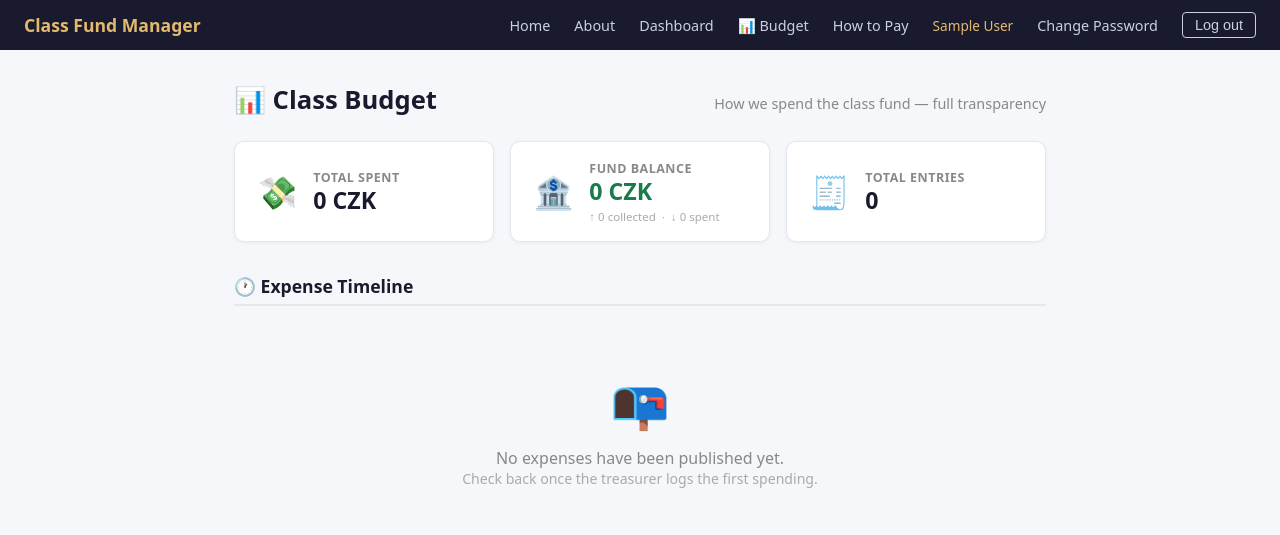
After one commit to gyarab/2025_wt_prj_dembinny, a Django app: page /budget/ in a window 1280 px wide. The commit adds this page. Shown: the top 535 px of the page. Run offline with Django 5.2, Linux system fonts and the light colour scheme; the visitor is signed in with stand-in values (Sample User, id 1); data comes from the database, SQL or seed files in the repository; data that the repository does not hold is empty.

Commit message:
v0.2.15 - Day 12 - Budget transparency

```diff
--- /dev/null
+++ b/prj/app/context_processors.py
@@ -0,0 +1,45 @@
+"""
+app/context_processors.py
+─────────────────────────
+Global context processors injected into every template automatically.
+
+Registered in settings.py → TEMPLATES[0]['OPTIONS']['context_processors'].
+"""
+
+from django.db.models import Sum
+
+from .models import Expense, Transaction
+
+
+def fund_balance(request):
+    """
+    Injects three fund-level numbers into every template context:
+
+        fund_collected  – total CZK from all CONFIRMED transactions
+        fund_spent      – total CZK across all Expense records
+        fund_balance    – fund_collected minus fund_spent
+                          (negative means the fund is in deficit)
+
+    These are intentionally cheap aggregation queries (two SUM calls)
+    and are available on both the student dashboard and the treasurer dashboard.
+    The treasurer dashboard view already passes its own copies, but the
+    context processor values serve as a reliable fallback and power the
+    student-facing balance banner.
+    """
+    collected = (
+        Transaction.objects
+        .filter(status=Transaction.Status.CONFIRMED)
+        .aggregate(s=Sum('amount'))['s'] or 0
+    )
+    spent = Expense.objects.aggregate(s=Sum('amount'))['s'] or 0
+
+    show_balance = not (
+        request.user.is_authenticated and request.user.hide_fund_balance
+    )
+
+    return {
+        'fund_collected':    collected,
+        'fund_spent':        spent,
+        'fund_balance':      collected - spent,
+        'show_fund_balance': show_balance,
+    }
--- a/prj/app/static/css/main.css
+++ b/prj/app/static/css/main.css
@@ -1571,3 +1571,217 @@ main {
 .fund-breakdown span {
     white-space: nowrap;
 }
+
+/* ═══════════════════════════════════════════════════════════
+   Budget / Transparency page
+   ═══════════════════════════════════════════════════════════ */
+
+/* ── Summary cards ── */
+.budget-summary {
+    display: flex;
+    gap: 1rem;
+    flex-wrap: wrap;
+    margin-bottom: 2rem;
+}
+
+.budget-card {
+    flex: 1 1 200px;
+    display: flex;
+    align-items: center;
+    gap: 1rem;
+    background: #fff;
+    border: 1px solid #e2e8f0;
+    border-radius: 10px;
+    padding: 1.1rem 1.4rem;
+    box-shadow: 0 1px 4px rgba(0,0,0,.05);
+}
+
+.bc-icon {
+    font-size: 2rem;
+    line-height: 1;
+}
+
+.bc-label {
+    font-size: .78rem;
+    color: #888;
+    font-weight: 600;
+    text-transform: uppercase;
+    letter-spacing: .04em;
+    margin-bottom: .15rem;
+}
+
+.bc-value {
+    font-size: 1.45rem;
+    font-weight: 800;
+    color: #1a1a2e;
+    line-height: 1.1;
+}
+
+.bc-value.bc-positive { color: #1a7a4a; }
+.bc-value.bc-negative { color: #dc3545; }
+
+.bc-sub {
+    font-size: .72rem;
+    color: #aaa;
+    margin-top: .25rem;
+}
+
+/* ── Category breakdown bar ── */
+.cat-breakdown {
+    display: flex;
+    flex-direction: column;
+    gap: .75rem;
+    margin-top: .75rem;
+}
+
+.cat-label {
+    display: flex;
+    align-items: baseline;
+    gap: .5rem;
+    margin-bottom: .3rem;
+}
+
+.cat-name  { font-weight: 600; font-size: .92rem; }
+.cat-pct   { color: #888; font-size: .82rem; }
+.cat-amount { margin-left: auto; font-weight: 700; font-size: .88rem; color: #1a1a2e; }
+
+.cat-bar-wrap {
+    height: 10px;
+    background: #eef0f4;
+    border-radius: 99px;
+    overflow: hidden;
+}
+
+.cat-bar {
+    height: 100%;
+    border-radius: 99px;
+    transition: width .4s ease;
+    background: #1a1a2e;
+}
+
+/* Per-category colours */
+.cat-trip       { background: #3b82f6; }
+.cat-supplies   { background: #8b5cf6; }
+.cat-food       { background: #f59e0b; }
+.cat-decoration { background: #ec4899; }
+.cat-donation   { background: #10b981; }
+.cat-other      { background: #6b7280; }
+
+/* ── Timeline ── */
+.timeline {
+    display: flex;
+    flex-direction: column;
+    gap: 0;
+    margin-top: .5rem;
+}
+
+.tl-month-block {
+    margin-bottom: 2rem;
+}
+
+.tl-month-heading {
+    display: flex;
+    align-items: center;
+    justify-content: space-between;
+    padding: .4rem .75rem;
+    background: #1a1a2e;
+    color: #e2b96f;
+    border-radius: 6px;
+    font-weight: 700;
+    font-size: .92rem;
+    margin-bottom: 1rem;
+}
+
+.tl-month-total {
+    font-size: .88rem;
+    opacity: .85;
+}
+
+.tl-entry {
+    display: flex;
+    gap: 1rem;
+    align-items: flex-start;
+    padding-left: .5rem;
+    margin-bottom: .85rem;
+    position: relative;
+}
+
+/* Vertical connector line between dots */
+.tl-month-block .tl-entry:not(:last-child)::after {
+    content: '';
+    position: absolute;
+    left: 1.05rem;
+    top: 1.4rem;
+    bottom: -0.85rem;
+    width: 2px;
+    background: #e2e8f0;
+}
+
+.tl-dot {
+    width: 14px;
+    height: 14px;
+    border-radius: 50%;
+    flex-shrink: 0;
+    margin-top: .35rem;
+    border: 2px solid #fff;
+    box-shadow: 0 0 0 2px currentColor;
+}
+
+/* Dot colours mirror bar colours */
+.cat-dot-trip       { background: #3b82f6; color: #3b82f6; }
+.cat-dot-supplies   { background: #8b5cf6; color: #8b5cf6; }
+.cat-dot-food       { background: #f59e0b; color: #f59e0b; }
+.cat-dot-decoration { background: #ec4899; color: #ec4899; }
+.cat-dot-donation   { background: #10b981; color: #10b981; }
+.cat-dot-other      { background: #6b7280; color: #6b7280; }
+
+.tl-card {
+    flex: 1;
+    background: #fff;
+    border: 1px solid #e2e8f0;
+    border-radius: 8px;
+    padding: .75rem 1rem;
+    box-shadow: 0 1px 3px rgba(0,0,0,.04);
+}
+
+.tl-title-row {
+    display: flex;
+    justify-content: space-between;
+    align-items: baseline;
+    gap: .5rem;
+    flex-wrap: wrap;
+}
+
+.tl-title  { font-size: .97rem; }
+.tl-amount { font-weight: 800; font-size: 1rem; color: #1a1a2e; white-space: nowrap; }
+
+.tl-meta {
+    display: flex;
+    align-items: center;
+    gap: .6rem;
+    margin-top: .3rem;
+    flex-wrap: wrap;
+}
+
+.tl-date { font-size: .78rem; color: #aaa; }
+.tl-cat  { font-size: .72rem !important; }
+
+.tl-desc {
+    margin-top: .5rem;
+    font-size: .85rem;
+    color: #555;
+    border-top: 1px solid #f0f0f0;
+    padding-top: .45rem;
+}
+
+/* ── Empty state ── */
+.empty-state {
+    text-align: center;
+    padding: 3rem 1rem;
+    color: #888;
+}
+
+.empty-state .empty-icon {
+    font-size: 3rem;
+    margin-bottom: .75rem;
+}
--- a/prj/app/templates/base.html
+++ b/prj/app/templates/base.html
@@ -20,6 +20,7 @@
         {% if user.is_treasurer %}
         <a href="{% url 'treasurer_dashboard' %}">⚙ Treasurer</a>
         {% endif %}
+        <a href="{% url 'budget' %}">📊 Budget</a>
         <a href="{% url 'payment_info' %}">How to Pay</a>
         <span class="username">
             {{ user.get_full_name|default:user.username }}{% if user.is_treasurer %} (Treasurer){% endif %}
--- /dev/null
+++ b/prj/app/templates/budget.html
@@ -0,0 +1,114 @@
+{% extends 'base.html' %}
+{% block title %}Class Budget — Class Fund Manager{% endblock %}
+
+{% block content %}
+
+<div class="page-header">
+    <h1>📊 Class Budget</h1>
+    <span style="font-size:.9rem;color:#888;">How we spend the class fund — full transparency</span>
+</div>
+
+<!-- ── Summary cards ──────────────────────────────────────────────────────── -->
+<div class="budget-summary">
+    <div class="budget-card">
+        <div class="bc-icon">💸</div>
+        <div class="bc-body">
+            <div class="bc-label">Total Spent</div>
+            <div class="bc-value">{{ total_spent }} CZK</div>
+        </div>
+    </div>
+    <div class="budget-card">
+        <div class="bc-icon">🏦</div>
+        <div class="bc-body">
+            <div class="bc-label">Fund Balance</div>
+            <div class="bc-value {% if fund_balance >= 0 %}bc-positive{% else %}bc-negative{% endif %}">
+                {{ fund_balance }} CZK
+            </div>
+            <div class="bc-sub">↑ {{ fund_collected }} collected &nbsp;·&nbsp; ↓ {{ fund_spent }} spent</div>
+        </div>
+    </div>
+    <div class="budget-card">
+        <div class="bc-icon">🧾</div>
+        <div class="bc-body">
+            <div class="bc-label">Total Entries</div>
+            <div class="bc-value">{{ expense_count }}</div>
+        </div>
+    </div>
+</div>
+
+<!-- ── Category breakdown bar ─────────────────────────────────────────────── -->
+{% if category_totals %}
+<div class="section">
+    <h2>🗃️ Spending by Category</h2>
+    <div class="cat-breakdown">
+        {% for row in category_totals %}
+        <div class="cat-row">
+            <div class="cat-label">
+                <span class="cat-name">{{ row.label }}</span>
+                <span class="cat-pct">{{ row.pct }}%</span>
+                <span class="cat-amount">{{ row.total }} CZK</span>
+            </div>
+            <div class="cat-bar-wrap">
+                <div class="cat-bar cat-{{ row.category }}" style="width:{{ row.pct }}%"></div>
+            </div>
+        </div>
+        {% endfor %}
+    </div>
+</div>
+{% endif %}
+
+<!-- ── Timeline ───────────────────────────────────────────────────────────── -->
+<div class="section">
+    <h2>🕐 Expense Timeline</h2>
+    {% if grouped %}
+    <div class="timeline">
+        {% for group in grouped %}
+        <div class="tl-month-block">
+            <!-- Month heading -->
+            <div class="tl-month-heading">
+                <span class="tl-month-label">
+                    {% with m=group.month y=group.year %}
+                    {% if m == 1 %}January{% elif m == 2 %}February{% elif m == 3 %}March
+                    {% elif m == 4 %}April{% elif m == 5 %}May{% elif m == 6 %}June
+                    {% elif m == 7 %}July{% elif m == 8 %}August{% elif m == 9 %}September
+                    {% elif m == 10 %}October{% elif m == 11 %}November{% else %}December{% endif %}
+                    {{ y }}
+                    {% endwith %}
+                </span>
+                <span class="tl-month-total">{{ group.subtotal }} CZK</span>
+            </div>
+
+            <!-- Entries for this month -->
+            {% for exp in group.items %}
+            <div class="tl-entry">
+                <div class="tl-dot cat-dot-{{ exp.category }}"></div>
+                <div class="tl-card">
+                    <div class="tl-card-header">
+                        <div class="tl-title-row">
+                            <strong class="tl-title">{{ exp.title }}</strong>
+                            <span class="tl-amount">{{ exp.amount }} CZK</span>
+                        </div>
+                        <div class="tl-meta">
+                            <span class="badge badge-secondary tl-cat">{{ exp.get_category_display }}</span>
+                            <span class="tl-date">{{ exp.spent_at|date:"d.m.Y" }}</span>
+                        </div>
+                    </div>
+                    {% if exp.description %}
+                    <p class="tl-desc">{{ exp.description }}</p>
+                    {% endif %}
+                </div>
+            </div>
+            {% endfor %}
+        </div>
+        {% endfor %}
+    </div>
+    {% else %}
+    <div class="empty-state">
+        <div class="empty-icon">📭</div>
+        <p>No expenses have been published yet.</p>
+        <p style="font-size:.88rem;color:#aaa;">Check back once the treasurer logs the first spending.</p>
+    </div>
+    {% endif %}
+</div>
+
+{% endblock %}
--- a/prj/app/views/__init__.py
+++ b/prj/app/views/__init__.py
@@ -15,6 +15,7 @@ from .auth import (
 
 # Student-facing views
 from .student import (
+    budget_view,
     dashboard_view,
     payment_info_view,
     pending_payments_view,
@@ -45,6 +46,7 @@ __all__ = [
     "dashboard_view",
     "pending_payments_view",
     "payment_info_view",
+    "budget_view",
     # treasurer
     "treasurer_dashboard_view",
     "create_payment_request_view",
--- a/prj/app/views/student.py
+++ b/prj/app/views/student.py
@@ -2,10 +2,11 @@
 app/views/student.py
 ────────────────────
 Student-facing views: landing page, personal dashboard,
-pending-payments page, and payment-info / QR-code page.
+pending-payments page, payment-info / QR-code page, and budget timeline.
 """
 
 from django.contrib.auth.decorators import login_required
+from django.db.models import Sum
 from django.shortcuts import redirect, render
 
 from ..models import BankAccount, Expense
@@ -88,3 +89,61 @@ def payment_info_view(req):
         'account':   account,
         'qr_base64': qr_base64,
     })
+
+
+# ── Budget / Transparency page ────────────────────────────────────────────────
+
+@login_required
+def budget_view(req):
+    """
+    Public (login-required) transparency page showing the full timeline of
+    published expenses, grouped by month, with running totals and category
+    breakdown — so every student can see how the class money is being spent.
+    """
+    from itertools import groupby
+    from ..models import Transaction
+
+    expenses = list(
+        Expense.objects.filter(is_published=True)
+        .select_related('recorded_by')
+        .order_by('-spent_at', '-created_at')
+    )
+
+    # Group expenses by (year, month) for the timeline
+    def month_key(e):
+        return (e.spent_at.year, e.spent_at.month)
+
+    grouped = []
+    for key, group in groupby(expenses, key=month_key):
+        items = list(group)
+        grouped.append({
+            'year':    key[0],
+            'month':   key[1],
+            'items':   items,
+            'subtotal': sum(e.amount for e in items),
+        })
+
+    # Category totals for the summary bar
+    category_totals = (
+        Expense.objects.filter(is_published=True)
+        .values('category')
+        .annotate(total=Sum('amount'))
+        .order_by('-total')
+    )
+
+    total_spent = Expense.objects.filter(
+        is_published=True
+    ).aggregate(s=Sum('amount'))['s'] or 0
+
+    # Attach human-readable category labels
+    category_labels = dict(Expense.Category.choices)
+    for row in category_totals:
+        row['label'] = category_labels.get(row['category'], row['category'])
+        row['pct']   = round(row['total'] / total_spent * 100) if total_spent else 0
+
+    return render(req, 'budget.html', {
+        'grouped':          grouped,
+        'category_totals':  category_totals,
+        'total_spent':      total_spent,
+        'expense_count':    len(expenses),
+    })
--- a/prj/prj/urls.py
+++ b/prj/prj/urls.py
@@ -27,6 +27,7 @@ urlpatterns = [
     path('dashboard/', views.dashboard_view, name='dashboard'),
     path('payments/pending/', views.pending_payments_view, name='pending_payments'),
     path('payments/info/', views.payment_info_view, name='payment_info'),
+    path('budget/', views.budget_view, name='budget'),
     # Treasurer dashboard
     path('treasurer/', views.treasurer_dashboard_view, name='treasurer_dashboard'),
     path('treasurer/payment-requests/new/', views.create_payment_request_view, name='create_payment_request'),
```
Also changed, not shown: prj/app/templates/log_expense.html (added, +115 -0 lines), prj/app/migrations/0005_user_hide_fund_balance.py (added).
